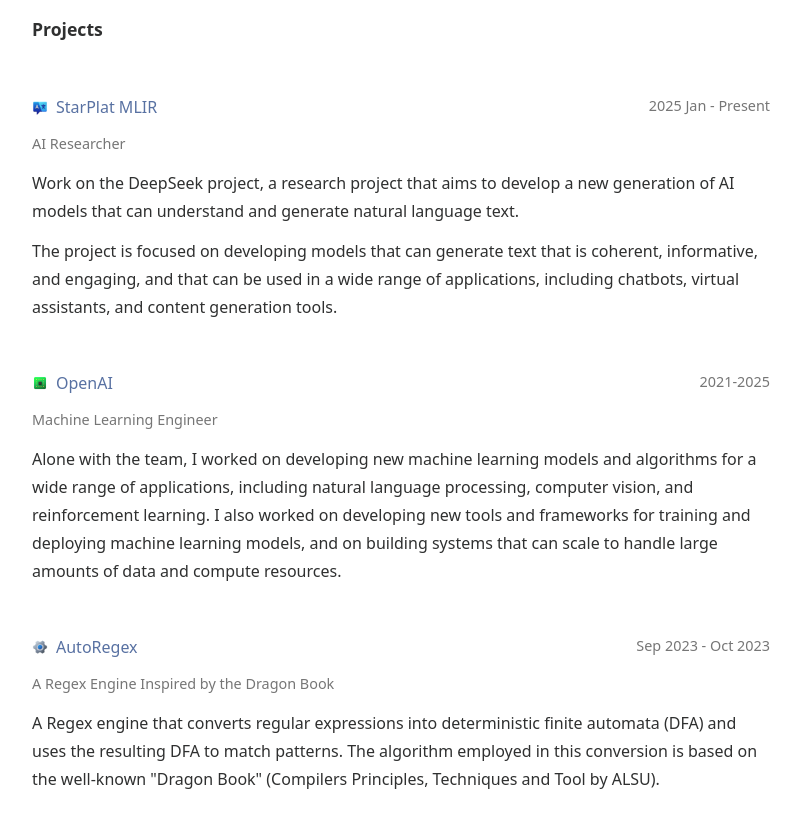
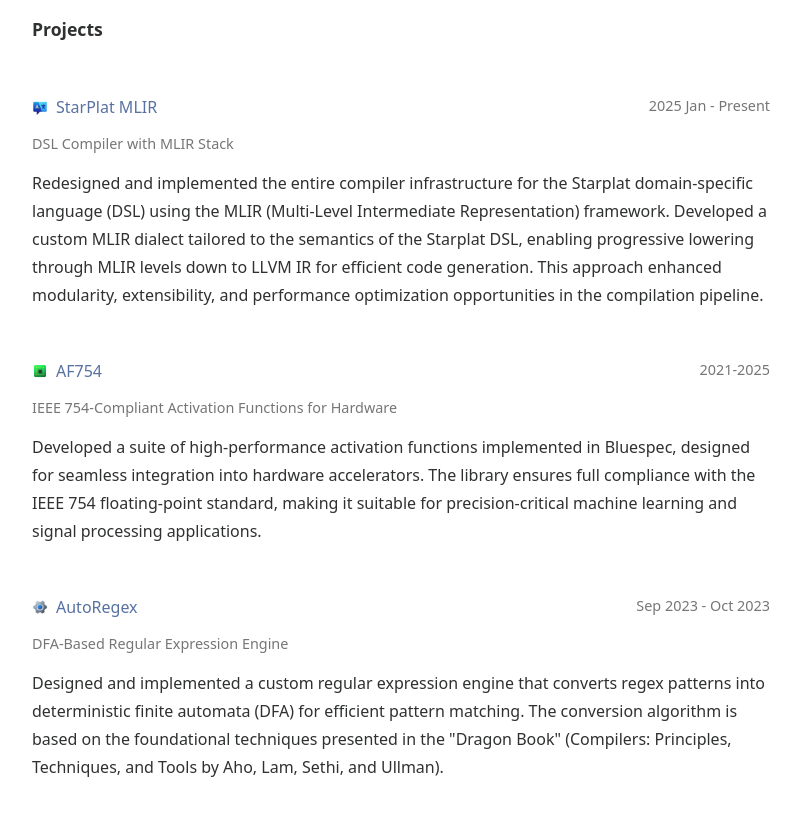
Before and after one commit to johnmaxrin/johnmaxrin.github.io, a plain HTML site: page index.html in a window 1280 px wide. Shown: the part 540-1368 px from the top of the page, without its empty margins (239-1039 px from the left). Drawn offline with Linux system fonts and the light colour scheme.

Commit message:
deploy: ec1fc99d76e46ca6af53d74d7aeaf3a768d179cf

```diff
--- a/index.html
+++ b/index.html
@@ -164,7 +164,7 @@
     </section>
     <section id="brief" class="prose">
       <p>I am a second-year M.S. student in the Department of Computer Science at IIT Madras, advised by  <a href="https://www.cse.iitm.ac.in/~rupesh/">Prof. Rupesh Nasre </a>. I make writing code for supercomputers simpler and more efficient. <sup><a href="" >Know More</a> </sup></p>
-<p>Beyond research, I enjoy reading, <a href="">photography</a>, playing guitar, and cycling.</p>
+<p>Beyond research, I enjoy reading, <a href="https://unsplash.com/@60b36t">photography</a>, playing guitar, and cycling.</p>
 <h2 id="education">Education</h2>
 
 
@@ -241,10 +241,12 @@
 
   </div>
 
-    <div class="subtitle">AI Researcher</div>
+    <div class="subtitle">DSL Compiler with MLIR Stack</div>
 
-  <div class="content"><p>Work on the DeepSeek project, a research project that aims to develop a new generation of AI models that can understand and generate natural language text.</p>
-<p>The project is focused on developing models that can generate text that is coherent, informative, and engaging, and that can be used in a wide range of applications, including chatbots, virtual assistants, and content generation tools.</p>
+  <div class="content"><p>Redesigned and implemented the entire compiler infrastructure for the Starplat domain-specific language (DSL)
+using the MLIR (Multi-Level Intermediate Representation) framework. Developed a custom MLIR dialect tailored to
+the semantics of the Starplat DSL, enabling progressive lowering through MLIR levels down to LLVM IR for efficient code
+generation. This approach enhanced modularity, extensibility, and performance optimization opportunities in the compilation pipeline.</p>
 </div>
 
 </blockquote>
@@ -261,16 +263,16 @@
     </div>
 
 
-    <div class="title">OpenAI</div>
+    <div class="title">AF754</div>
 
 
     <div class="date">2021-2025</div>
 
   </div>
 
-    <div class="subtitle">Machine Learning Engineer</div>
+    <div class="subtitle">IEEE 754-Compliant Activation Functions for Hardware</div>
 
-  <div class="content"><p>Alone with the team, I worked on developing new machine learning models and algorithms for a wide range of applications, including natural language processing, computer vision, and reinforcement learning. I also worked on developing new tools and frameworks for training and deploying machine learning models, and on building systems that can scale to handle large amounts of data and compute resources.</p>
+  <div class="content"><p>Developed a suite of high-performance activation functions implemented in Bluespec, designed for seamless integration into hardware accelerators. The library ensures full compliance with the IEEE 754 floating-point standard, making it suitable for precision-critical machine learning and signal processing applications.</p>
 </div>
 
 </blockquote>
@@ -294,9 +296,9 @@
 
   </div>
 
-    <div class="subtitle">A Regex Engine Inspired by the Dragon Book</div>
+    <div class="subtitle">DFA-Based Regular Expression Engine</div>
 
-  <div class="content"><p>A Regex engine that converts regular expressions into deterministic finite automata (DFA) and uses the resulting DFA to match patterns. The algorithm employed in this conversion is based on the well-known "Dragon Book" (Compilers Principles, Techniques and Tool by ALSU).</p>
+  <div class="content"><p>Designed and implemented a custom regular expression engine that converts regex patterns into deterministic finite automata (DFA) for efficient pattern matching. The conversion algorithm is based on the foundational techniques presented in the "Dragon Book" (Compilers: Principles, Techniques, and Tools by Aho, Lam, Sethi, and Ullman).</p>
 </div>
 
 </blockquote>
--- a/posts/feed.xml
+++ b/posts/feed.xml
@@ -48,7 +48,7 @@
 </content>
 	</entry>
 	<entry xml:lang="en">
-		<title>My Blog 2</title>
+		<title>Code Transformations and Changing Rooms: An Unexpected Analogy</title>
 		<published>2025-03-23T00:00:00+00:00</published>
 		<updated>2025-03-23T00:00:00+00:00</updated>
 		<link href="https://johnmaxrin.github.io/posts/arith2llvm/" type="text/html"/>
```
Also changed, not shown: posts/arith2llvm/index.html (+3 -3 lines), posts/index.html (+2 -2 lines), 1 other file.
